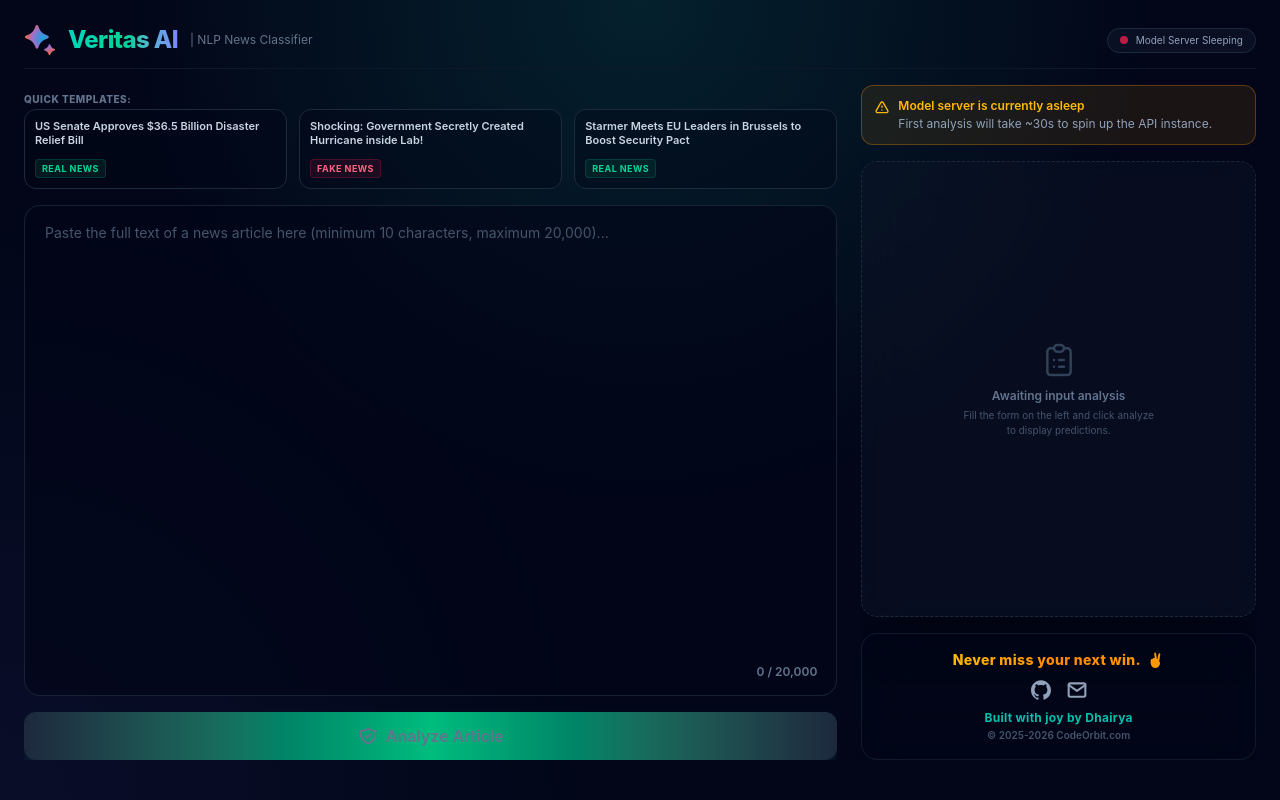
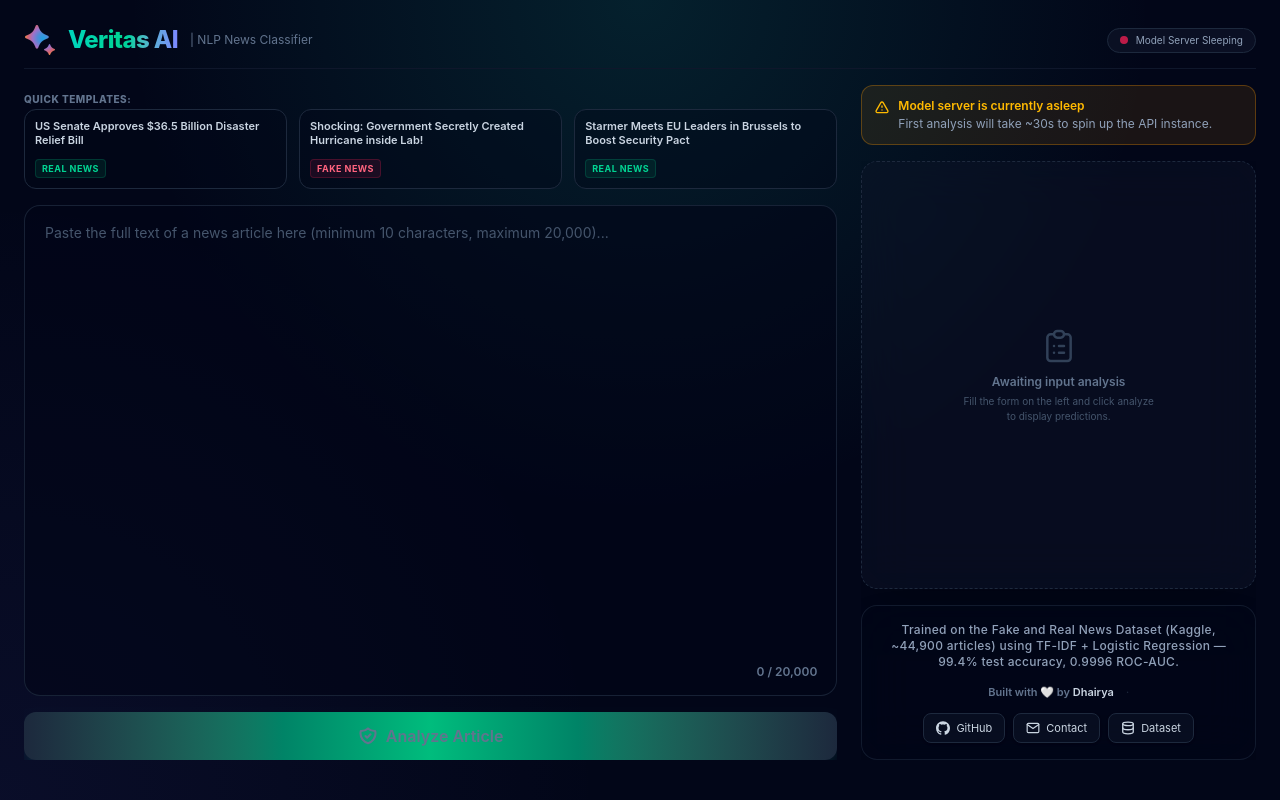
Before and after one commit to DhryXpert/Veritas_AI, a React (Vite) app in the folder frontend/: page / in a window 1280 px wide. Built offline with nearby package versions, Linux system fonts and the light colour scheme; no server answers.

Commit message:
Footer update

```diff
--- a/frontend/src/App.jsx
+++ b/frontend/src/App.jsx
@@ -313,30 +313,55 @@ export default function App() {
             )}
 
             {/* Branding Footer Card */}
-            <div className="glass-panel p-4 shrink-0 flex flex-col items-center justify-center space-y-2.5 text-center border border-slate-800/60 bg-slate-950/40 rounded-2xl">
-              <p className="bg-clip-text text-transparent bg-gradient-to-r from-amber-400 via-orange-400 to-amber-500 font-extrabold text-sm tracking-wide flex items-center justify-center gap-1.5 drop-shadow-sm">
-                Never miss your next win. <span>✌️</span>
+            <div className="glass-panel p-4 shrink-0 flex flex-col items-center justify-center space-y-3.5 text-center border border-slate-800/60 bg-slate-950/40 rounded-2xl">
+              <p className="text-slate-400 text-xs font-medium tracking-wide">
+                Trained on the Fake and Real News Dataset (Kaggle, ~44,900 articles) using TF-IDF + Logistic Regression &mdash; 99.4% test accuracy, 0.9996 ROC-AUC.
               </p>
-              <div className="flex items-center gap-4 text-slate-400">
-                <a href="https://github.com/DhryXpert" target="_blank" rel="noopener noreferrer" className="hover:text-amber-400 hover:scale-110 transition-all duration-300">
-                  <svg className="h-5 w-5 fill-current" viewBox="0 0 24 24" xmlns="http://www.w3.org/2000/svg">
+
+              <div className="flex flex-wrap items-center justify-center gap-3 text-[11px] text-slate-400">
+                <span className="font-semibold text-slate-500">
+                  Built with 🤍 by <span className="text-slate-300">Dhairya</span>
+                </span>
+                <span className="text-slate-800 hidden sm:inline">&middot;</span>
+
+                <div className="flex flex-wrap items-center justify-center gap-2">
+                  <a
+                    href="https://github.com/DhryXpert/fake-news-detection-nlp"
+                    target="_blank"
+                    rel="noopener noreferrer"
+                    className="flex items-center gap-1.5 px-3 py-1.5 rounded-lg border border-slate-800 bg-slate-900/50 hover:bg-slate-850 hover:border-slate-700/80 hover:text-teal-400 text-slate-300 transition-all duration-300 active:scale-95 shadow-sm"
+                  >
+                    <svg className="h-3.5 w-3.5 fill-current" viewBox="0 0 24 24" xmlns="http://www.w3.org/2000/svg">
                       <path d="M12 .297c-6.63 0-12 5.373-12 12 0 5.303 3.438 9.8 8.205 11.385.6.113.82-.258.82-.577 0-.285-.01-1.04-.015-2.04-3.338.724-4.042-1.61-4.042-1.61C4.422 18.07 3.633 17.7 3.633 17.7c-1.087-.744.084-.729.084-.729 1.205.084 1.838 1.236 1.838 1.236 1.07 1.835 2.809 1.305 3.495.998.108-.776.417-1.305.76-1.605-2.665-.3-5.466-1.332-5.466-5.93 0-1.31.465-2.38 1.235-3.22-.135-.303-.54-1.523.105-3.176 0 0 1.005-.322 3.3 1.23.96-.267 1.98-.399 3-.405 1.02.006 2.04.138 3 .405 2.28-1.552 3.285-1.23 3.285-1.23.645 1.653.24 2.873.12 3.176.765.84 1.23 1.91 1.23 3.22 0 4.61-2.805 5.625-5.475 5.92.42.36.81 1.096.81 2.22 0 1.606-.015 2.896-.015 3.286 0 .315.21.69.825.57C20.565 22.092 24 17.592 24 12.297c0-6.627-5.373-12-12-12"/>
                     </svg>
+                    <span>GitHub</span>
                   </a>
-                <a href="mailto:dhairyakhatri83@gmail.com" className="hover:text-amber-400 hover:scale-110 transition-all duration-300">
-                  <svg className="h-5 w-5 fill-none stroke-current" strokeWidth="2.5" strokeLinecap="round" strokeLinejoin="round" viewBox="0 0 24 24" xmlns="http://www.w3.org/2000/svg">
+
+                  <a
+                    href="mailto:dhairyakhatri83@gmail.com"
+                    className="flex items-center gap-1.5 px-3 py-1.5 rounded-lg border border-slate-800 bg-slate-900/50 hover:bg-slate-850 hover:border-slate-700/80 hover:text-teal-400 text-slate-300 transition-all duration-300 active:scale-95 shadow-sm"
+                  >
+                    <svg className="h-3.5 w-3.5 fill-none stroke-current" strokeWidth="2" strokeLinecap="round" strokeLinejoin="round" viewBox="0 0 24 24" xmlns="http://www.w3.org/2000/svg">
                       <path d="M4 4h16c1.1 0 2 .9 2 2v12c0 1.1-.9 2-2 2H4c-1.1 0-2-.9-2-2V6c0-1.1.9-2 2-2z"/>
                       <polyline points="22,6 12,13 2,6"/>
                     </svg>
+                    <span>Contact</span>
+                  </a>
+
+                  <a
+                    href="https://www.kaggle.com/datasets/clmentbisaillon/fake-and-real-news-dataset"
+                    target="_blank"
+                    rel="noopener noreferrer"
+                    className="flex items-center gap-1.5 px-3 py-1.5 rounded-lg border border-slate-800 bg-slate-900/50 hover:bg-slate-850 hover:border-slate-700/80 hover:text-teal-400 text-slate-300 transition-all duration-300 active:scale-95 shadow-sm"
+                  >
+                    <svg className="h-3.5 w-3.5 fill-none stroke-current" strokeWidth="2.2" strokeLinecap="round" strokeLinejoin="round" viewBox="0 0 24 24" xmlns="http://www.w3.org/2000/svg">
+                      <ellipse cx="12" cy="5" rx="9" ry="3"/>
+                      <path d="M3 5v14c0 1.66 4 3 9 3s9-1.34 9-3V5"/>
+                      <path d="M3 12c0 1.66 4 3 9 3s9-1.34 9-3"/>
+                    </svg>
+                    <span>Dataset</span>
                   </a>
                 </div>
-              <div className="space-y-0.5">
-                <p className="text-teal-400/90 hover:text-teal-300 transition-colors text-xs font-bold tracking-wide">
-                  Built with joy by Dhairya
-                </p>
-                <p className="text-slate-600 text-[10px] font-semibold">
-                  &copy; 2025-2026 CodeOrbit.com
-                </p>
               </div>
             </div>
           </div>
```
Lines whose indentation alone changed are shown as unchanged.
